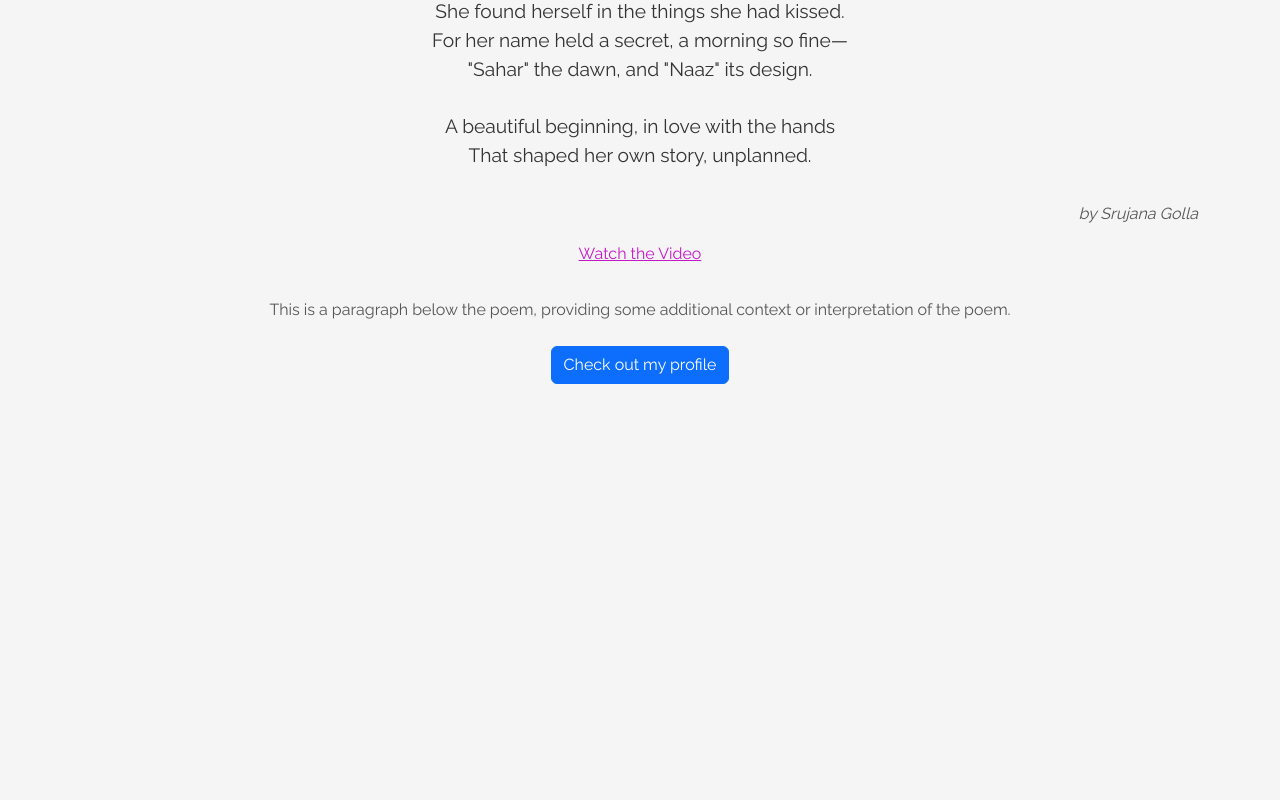
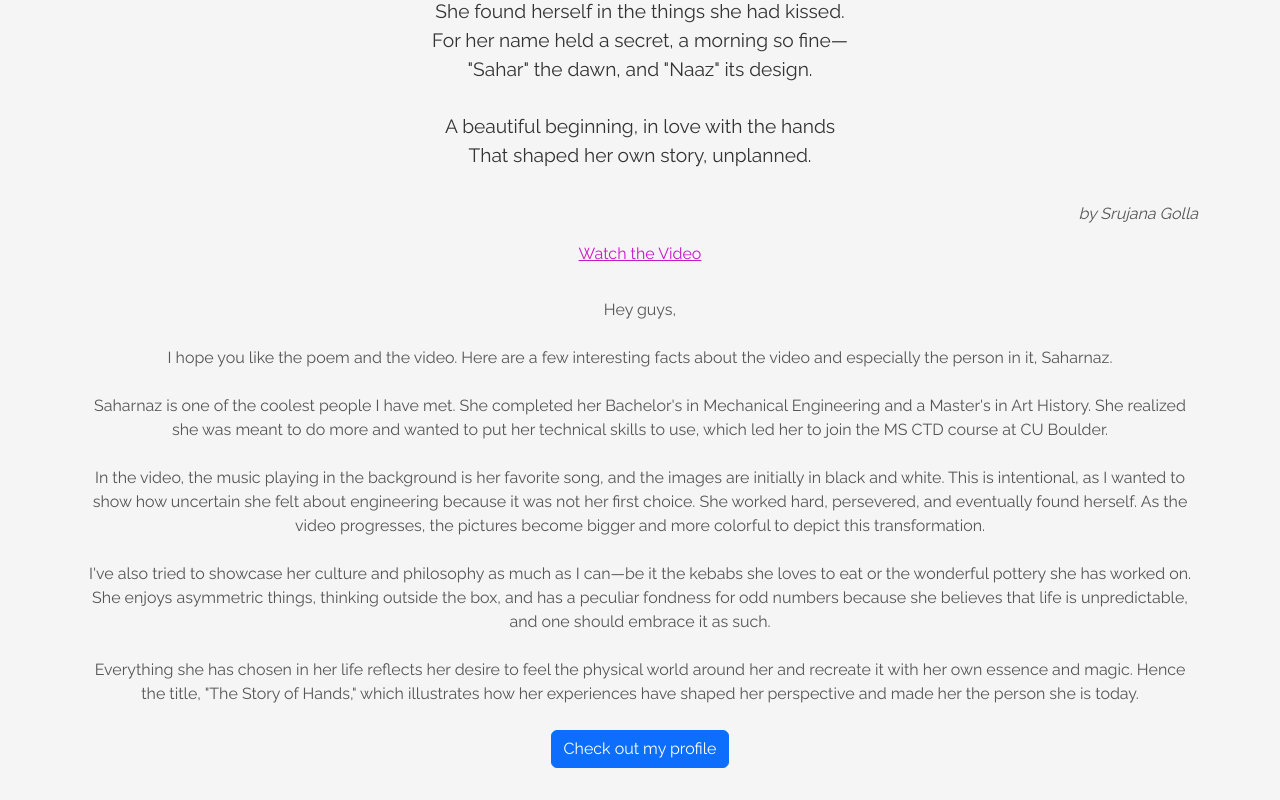
Before and after one commit to sruju003/saharnaz, a plain HTML site: page index.html in a window 1280 px wide. Shown: the part 990-1790 px from the top of the page. Before the commit the page ends 1406 px from the top, so only its background shows below. Drawn offline with nearby package versions, Linux system fonts and the light colour scheme.

Commit message:
Update index.html

```diff
--- a/index.html
+++ b/index.html
@@ -4,7 +4,7 @@
     <meta charset="UTF-8">
     <meta http-equiv="X-UA-Compatible" content="IE=edge">
     <meta name="viewport" content="width=device-width, initial-scale=1.0">
-    <title>Poem by Srujana Golla</title>
+    <title>Saharnaz</title>
     <!-- Bootstrap CSS -->
     <link href="https://stackpath.bootstrapcdn.com/bootstrap/5.3.0/css/bootstrap.min.css" rel="stylesheet">
     <!-- Google Fonts: Raleway -->
@@ -96,10 +96,20 @@
 
     <a href="https://www.example.com/video" class="video-link">Watch the Video</a>
 
-    <div class="paragraph text-center">
+    <div class="paragraph text-center" style="text-align: justify;">
         <p>
-            This is a paragraph below the poem, providing some additional context or interpretation of the poem.
-        </p>
+          Hey guys,
+          <br><br>
+          I hope you like the poem and the video. Here are a few interesting facts about the video and especially the person in it, Saharnaz.
+          <br><br>
+          Saharnaz is one of the coolest people I have met. She completed her Bachelor's in Mechanical Engineering and a Master's in Art History. She realized she was meant to do more and wanted to put her technical skills to use, which led her to join the MS CTD course at CU Boulder.
+          <br><br>
+          In the video, the music playing in the background is her favorite song, and the images are initially in black and white. This is intentional, as I wanted to show how uncertain she felt about engineering because it was not her first choice. She worked hard, persevered, and eventually found herself. As the video progresses, the pictures become bigger and more colorful to depict this transformation.
+          <br><br>
+          I've also tried to showcase her culture and philosophy as much as I can—be it the kebabs she loves to eat or the wonderful pottery she has worked on. She enjoys asymmetric things, thinking outside the box, and has a peculiar fondness for odd numbers because she believes that life is unpredictable, and one should embrace it as such.
+          <br><br>
+          Everything she has chosen in her life reflects her desire to feel the physical world around her and recreate it with her own essence and magic. Hence the title, "The Story of Hands," which illustrates how her experiences have shaped her perspective and made her the person she is today.
+        <br></p>
     </div>
 
     <div class="text-center mt-4">
```
